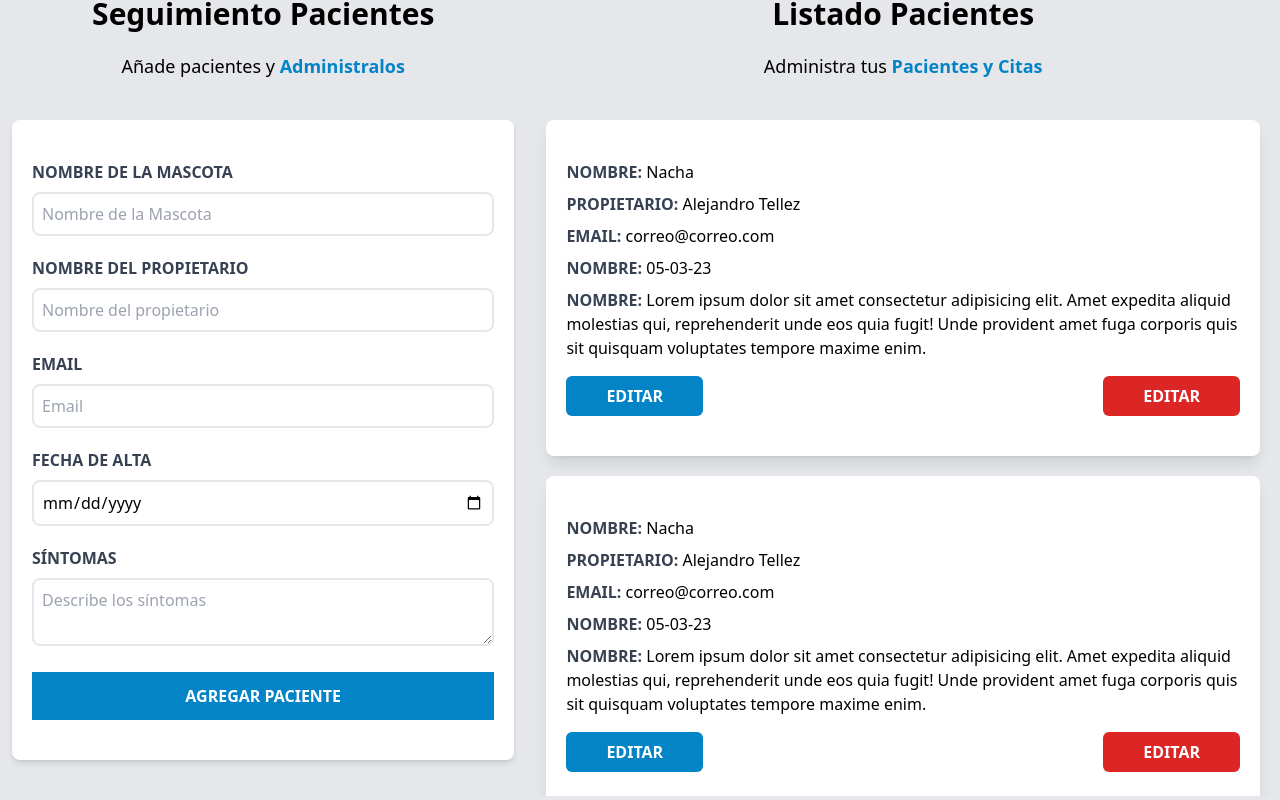
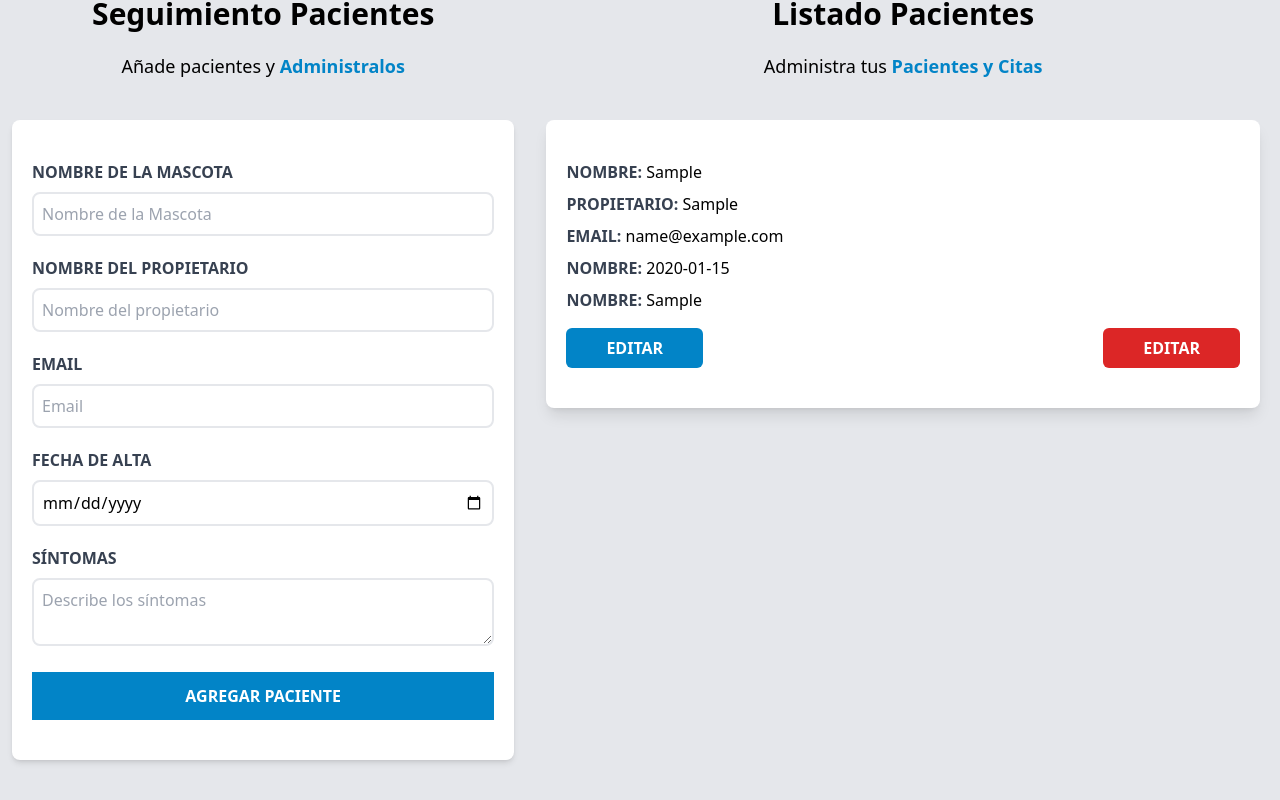
Before and after one commit to alejo0824/pacientes_mascotas, a React (Vite) app: page / in a window 1280 px wide. Both pictures are taken after typing "Sample", "Sample", "name@example.com", "2020-01-15", "Sample" into the empty fields and a click on the input "Agregar Paciente". Shown: the part 228-1028 px from the top of the page. Built offline with nearby package versions, Linux system fonts and the light colour scheme.

Commit message:
Una vez el usuario ingrese la información correspondiente al formulario, aparecerá en una tarjeta a la derecha la información de su mascota

```diff
--- a/src/App.jsx
+++ b/src/App.jsx
@@ -1,16 +1,25 @@
+import {useState} from 'react';
 import Formulario from './components/Formulario'
 import Header from './components/Header'
 import ListaPacientes from './components/ListaPacientes'
-import Pacientes from './components/ListaPacientes'
+
 
 function App() {
 
+//Almacenar los pacientes
+const[pacienteAlmacenado, setPacienteAlmacenado] = useState([]);
   return (
     <div className='container'>
       <Header/>
       <div className='mt-12 md:flex'>
-        <Formulario/>
-        <ListaPacientes/>
+        <Formulario
+          pacienteAlmacenado={pacienteAlmacenado}
+          setPacienteAlmacenado={setPacienteAlmacenado}
+        />
+        <ListaPacientes
+          //key={}
+          pacienteAlmacenado={pacienteAlmacenado}
+        />
       </div>
     </div>
 
--- a/src/components/Formulario.jsx
+++ b/src/components/Formulario.jsx
@@ -1,7 +1,7 @@
 import {useState} from "react";
 import Error from './Error';
 
-const Formulario = () => {
+const Formulario = ({pacienteAlmacenado,setPacienteAlmacenado}) => {
     const [mascota,setMascota] = useState('');
     const [propietario,setPropietario] = useState('');
     const [correo,setcorreo] = useState('');
@@ -17,6 +17,17 @@ const Formulario = () => {
        }
        setError(false);
 
+       const objPaciente ={
+        mascota,
+        propietario,
+        correo,
+        fecha,
+        sintomas,
+        id:generarID()
+       }
+
+      setPacienteAlmacenado([...pacienteAlmacenado,objPaciente]);
+
        //Limpiar los campos
        setMascota('');
        setPropietario('');
@@ -24,6 +35,13 @@ const Formulario = () => {
        setFecha('');
        setSintomas('')
        //
+    }
+
+    const generarID = () =>{
+        const random = Math.random().toString(36).slice(2);
+        const fecha = Date.now().toString(36);
+
+        return random + fecha;
     }
 
     return (
--- a/src/components/ListaPacientes.jsx
+++ b/src/components/ListaPacientes.jsx
@@ -1,6 +1,6 @@
 import Paciente from "./Paciente"
 
-const ListaPacientes = () => {
+const ListaPacientes = ({pacienteAlmacenado}) => {
 
   return (
     <div className='md:w-1/2 lg:w-3/5 h-screen md:overflow-y-scroll'>
@@ -8,12 +8,13 @@ const ListaPacientes = () => {
       <p className="text-center mt-5 text-lg mb-10">Administra tus{' '}
           <span className="text-sky-600 font-bold">Pacientes y Citas</span>
       </p>
-      <Paciente/>
-      <Paciente/>
-      <Paciente/>
-      <Paciente/>
-      <Paciente/>
-      <Paciente/>
+
+      {pacienteAlmacenado.map(paciente => (
+        <Paciente
+          key={paciente.id}
+          paciente={paciente}
+        />
+      ))}
     </div>
   )
 }
--- a/src/components/Paciente.jsx
+++ b/src/components/Paciente.jsx
@@ -1,19 +1,22 @@
-const Paciente = () => {
+const Paciente = ({paciente}) => {
+
+    const {mascota,propietario,correo,fecha,sintomas} = paciente;
+
     return (
         <div className="bg-white mx-5 py-10 px-5 shadow-lg rounded-lg mb-5">
-        <p className="mb-2"><span className="uppercase font-bold text-gray-700">Nombre:{' '}</span>Nacha
+            <p className="mb-2"><span className="uppercase font-bold text-gray-700">Nombre:{' '}</span>{mascota}
             </p>
 
-        <p className="mb-2"><span className="uppercase font-bold text-gray-700">Propietario:{' '}</span>Alejandro Tellez
+            <p className="mb-2"><span className="uppercase font-bold text-gray-700">Propietario:{' '}</span> {propietario}
             </p>
 
-        <p className="mb-2"><span className="uppercase font-bold text-gray-700">Email:{' '}</span>correo@correo.com
+            <p className="mb-2"><span className="uppercase font-bold text-gray-700">Email:{' '}</span>{correo}
             </p>
 
-        <p className="mb-2"><span className="uppercase font-bold text-gray-700">Nombre:{' '}</span>05-03-23
+            <p className="mb-2"><span className="uppercase font-bold text-gray-700">Nombre:{' '}</span>{fecha}
             </p>
 
-        <p className="mb-2"><span className="uppercase font-bold text-gray-700">Nombre:{' '}</span>Lorem ipsum dolor sit amet consectetur adipisicing elit. Amet expedita aliquid molestias qui, reprehenderit unde eos quia fugit! Unde provident amet fuga corporis quis sit quisquam voluptates tempore maxime enim.
+            <p className="mb-2"><span className="uppercase font-bold text-gray-700">Nombre:{' '}</span>{sintomas}
             </p>
 
             <div className="flex justify-between mt-4">
```
Lines whose indentation alone changed are shown as unchanged.
